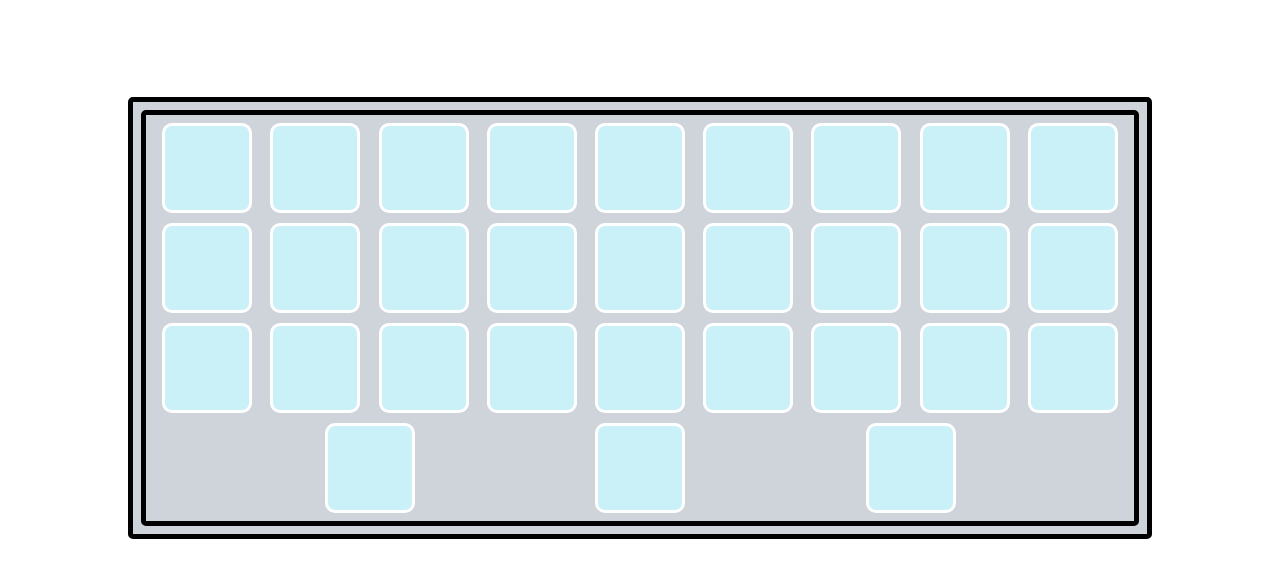
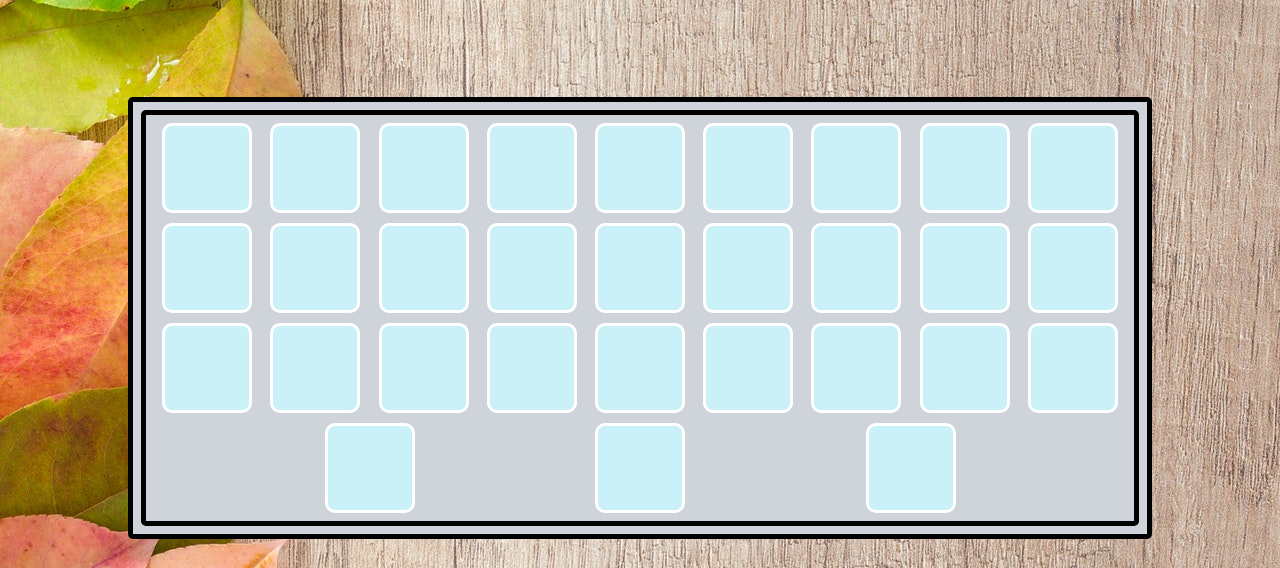
Before and after one commit to lauragarciag/proyjectoGarciaJS, a plain HTML site: page pages/memory.html in a window 1280 px wide. Shown: the part 104-672 px from the top of the page. Drawn offline with nearby package versions, Linux system fonts and the light colour scheme.

Commit message:
stylescss2

```diff
--- a/css/style_memory.css
+++ b/css/style_memory.css
@@ -1,14 +1,10 @@
-* {
-  box-sizing: border-box;
-}
-
 @import url('https://fonts.googleapis.com/css2?family=Caveat:wght@500&family=Indie+Flower&display=swap');
 .allBody {
     font-family: Caveat, cursive;
     font-family: Indie Flower, cursive;
     font-size: 20px;
-    color: white;
-    background-color: white;
+    color:blue;
+    background-image: url('/img/background_3.jpeg');
 }
 
 .header {
```
